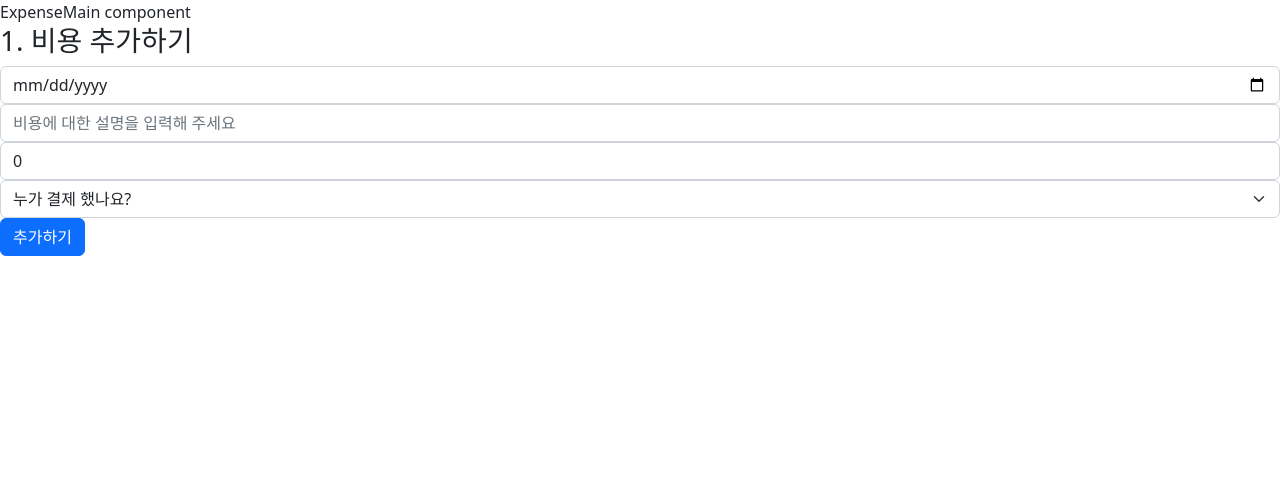
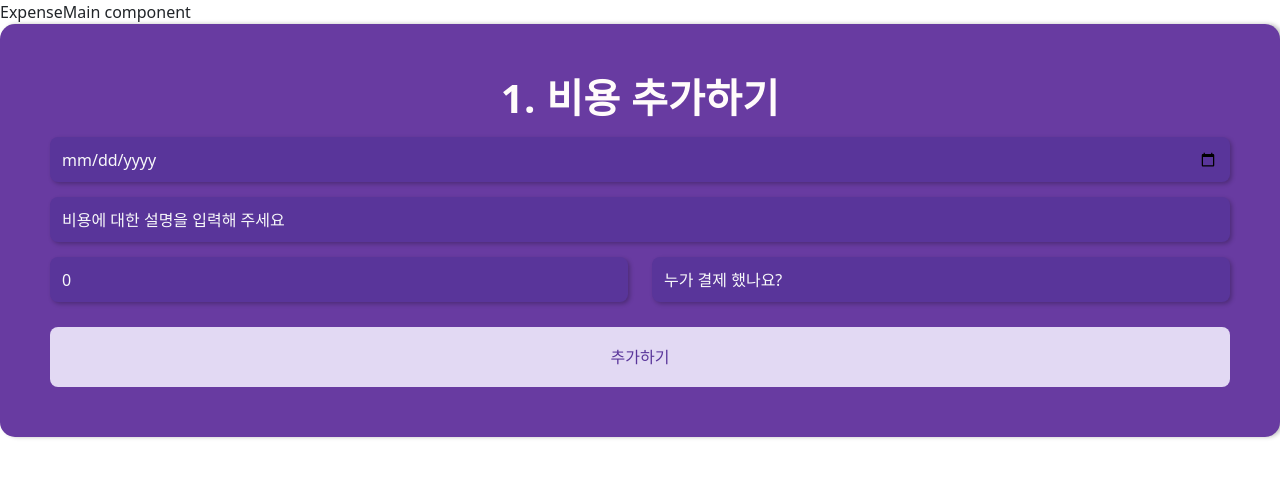
Before and after one commit to yujinGwon/dutchpay-fc, a React (Create React App) app: page /expense in a window 1280 px wide. Shown: the top 478 px of the page. Built offline with nearby package versions, Linux system fonts and the light colour scheme.

Commit message:
노트북 정리

```diff
--- a/src/components/AddExpenseForm.jsx
+++ b/src/components/AddExpenseForm.jsx
@@ -1,8 +1,9 @@
 import { useState } from 'react'
-import { Button, Form } from 'react-bootstrap'
+import { Button, Col, Form, Row } from 'react-bootstrap'
 import { useRecoilValue, useSetRecoilState } from 'recoil'
 import { groupMembersState } from '../state/groupMembers'
 import { expensesState } from '../state/expenses'
+import styled from 'styled-components'
 
 export const AddExpenseForm = () => {
   const members = useRecoilValue(groupMembersState)
@@ -57,17 +58,24 @@
   }
 
   return (
+    <StyledWrapper>
     <Form noValidate onSubmit={handleSubmit}>
-      <h3>1. 비용 추가하기</h3>
-      <Form.Group>
+      <StyledTitle>1. 비용 추가하기</StyledTitle>
+      <Row>
+        <Col xs={12}>
+          <StyledFormGroup>
             <Form.Control
               type="date"
               placeholder="결제한 날짜를 선택해 주세요"
               value={date}
               onChange={(e) => setDate(e.target.value)}
             />
-      </Form.Group>
-      <Form.Group>
+          </StyledFormGroup>
+        </Col>
+      </Row>
+      <Row>
+        <Col xs={12}>
+          <StyledFormGroup>
             <Form.Control
               type="text"
               isValid={isDescValid}
@@ -82,8 +90,12 @@
             >
               비용 내용을 입력해 주셔야 합니다.
             </Form.Control.Feedback>
-      </Form.Group>
-      <Form.Group>
+          </StyledFormGroup>
+        </Col>
+      </Row>
+      <Row>
+        <Col xs={12} lg={6}>
+          <StyledFormGroup>
             <Form.Control
               type="number"
               isValid={isAmountValid}
@@ -98,10 +110,12 @@
             >
               1원 이상의 금액을 입력해 주셔야 합니다.
             </Form.Control.Feedback>
-      </Form.Group>
-      <Form.Group>
+          </StyledFormGroup>
+        </Col>
+        <Col xs={12} lg={6}>
+          <StyledFormGroup>
             <Form.Select
-          placeholder="누가 결제 했나요?"
+              className='form-control'
               defaultValue=""
               isValid={isPayerValid}
               isInvalid={!isPayerValid && validated}
@@ -124,8 +138,73 @@
             >
               결제자를 선택해 주셔야 합니다.
             </Form.Control.Feedback>
-        <Button type="submit">추가하기</Button>
-      </Form.Group>
+          </StyledFormGroup>
+        </Col>
+      </Row>
+      <Row>
+        <Col xs={12} className='d-grid gap-2'>
+          <StyledSubmitButton>추가하기</StyledSubmitButton>
+        </Col>
+      </Row>
     </Form>
+    </StyledWrapper>
   )
 }
+
+const StyledWrapper = styled.div`
+  padding: 50px;
+  background-color: #683BA1;
+  box-shadow: 3px 0px 4px rgba(0,0,0,0.25);
+  border-radius: 15px;
+`
+
+const StyledFormGroup = styled(Form.Group)`
+  margin-bottom: 15px;
+
+  input, select {
+    background: #59359A;
+    box-shadow: 2px 2px 4px rgba(0,0,0,0.25);
+    border-radius: 8px;
+    border: 0;
+    color: #F8F9FA;
+    height: 45px;
+
+    &:focus {
+      color: #F8F9FA;
+      background: #59359A;
+      filter: brightness(80%);
+    }
+
+    ::placeholder {
+      color: #F8F9FA;
+    }
+  }
+`
+
+const StyledTitle = styled.h3`
+  color: #FFFBFB;
+  text-align: center;
+  font-weight: 700;
+  font-size: 40px;
+  line-height: 48px;
+  letter-spacing: 0.25px;
+  margin-bottom: 15px;
+`
+
+const StyledSubmitButton = styled(Button).attrs({
+  type: "submit"
+})`
+  width: 100%;
+  height:60px;
+  padding: 16px 32px;
+  border: 0px;
+  border-radius: 8px;
+  background-color: #E2D9F3;
+  color: #59359A;
+  margin-top: 10px;
+
+  &:hover, &:focus {
+    background-color: #E2D9F3;
+    filter: rgba(0,0,0,0.3);
+  }
+`
```
Lines whose indentation alone changed are shown as unchanged.
